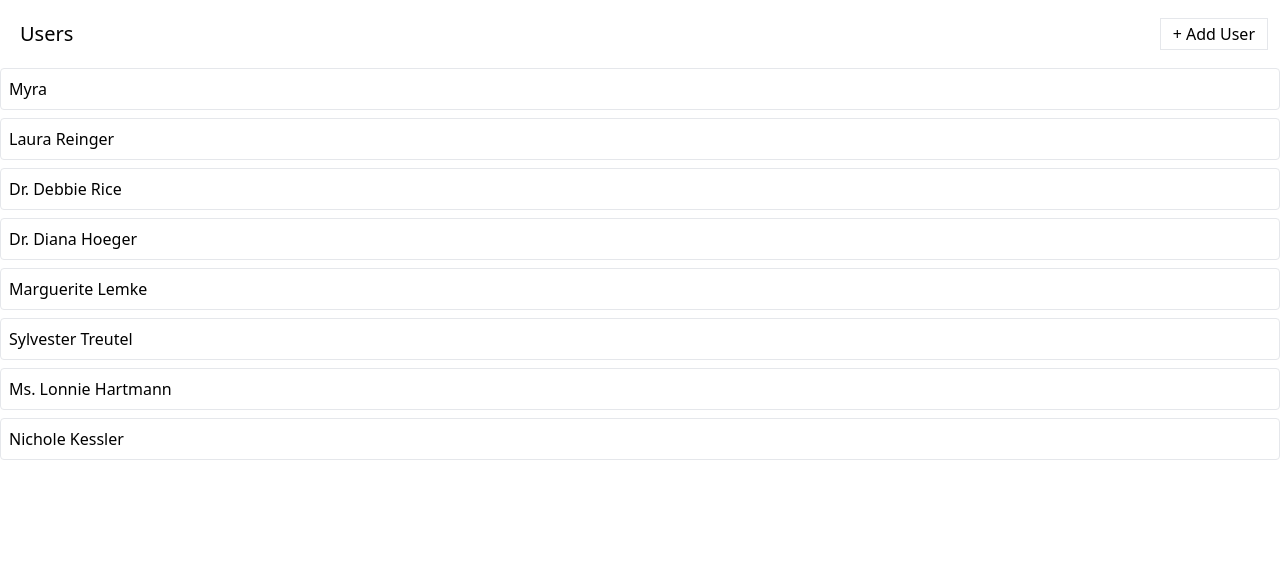
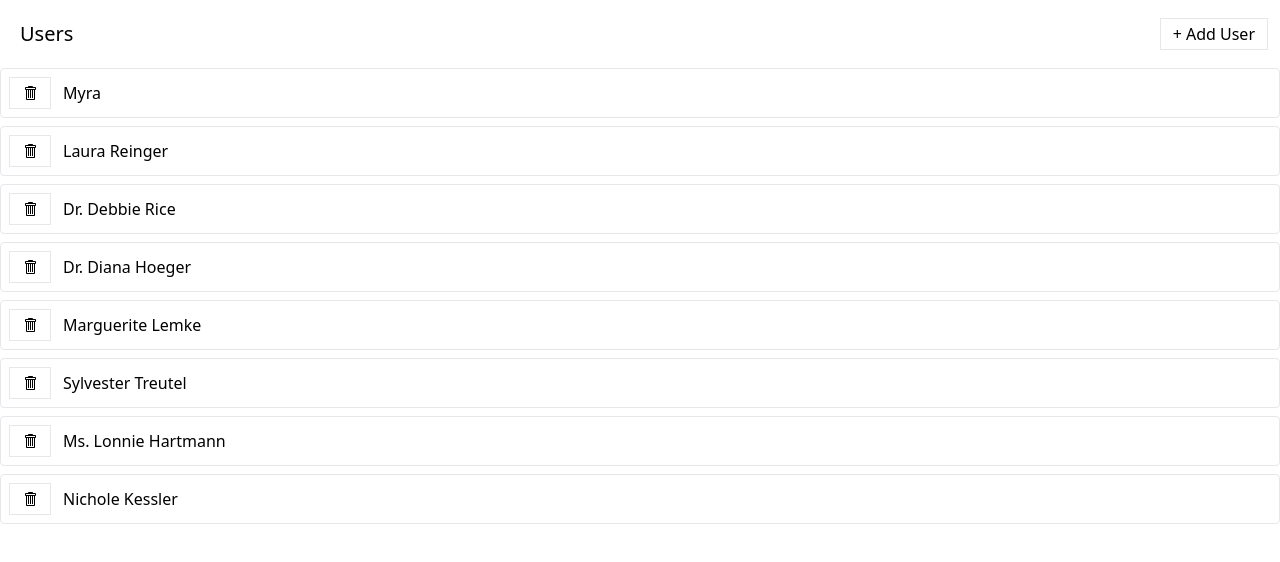
Before and after one commit to SeherKumsar/Redux_ile_Modern_React_media, a React (Create React App) app: page / in a window 1280 px wide. Shown: the top 562 px of the page. Built offline with nearby package versions, Linux system fonts and the light colour scheme; data requests are answered from the project's data file.

Commit message:
Refactoring the Component

```diff
--- a/src/components/UsersList.js
+++ b/src/components/UsersList.js
@@ -4,6 +4,7 @@
 import Button from './Button';
 import Skeleton from './Skeleton';
 import { useThunk } from '../hooks/use-thunk';
+import UsersListItem from './UsersListItem';
 
 function UsersList() {
   const [doFetchUsers, isLoadingUsers, loadingUsersError] =
@@ -21,14 +22,6 @@
     doCreateUser();
   };
 
-  // if (isLoadingUsers) {
-  //   return <Skeleton times={6} className="h-10 w-full" />;
-  // }
-
-  // if (loadingUsersError) {
-  //   return <div>Error fetching data...</div>;
-  // }
-
   let content;
   if (isLoadingUsers) {
     content = <Skeleton times={6} className="h-10 w-full" />;
@@ -36,38 +29,19 @@
     content = <div>Error fetching data...</div>;
   } else {
     content = data.map((user) => {
-      return (
-        <div key={user.id} className="mb-2 border rounded">
-          <div className="flex p-2 justify-between items-center cursor-pointer">
-            {user.name}
-          </div>
-        </div>
-      );
+      return <UsersListItem key={user.id} user={user} />;
     });
   }
-
-  // const renderedUsers = data.map((user) => {
-  //   return (
-  //     <div key={user.id} className="mb-2 border rounded">
-  //       <div className="flex p-2 justify-between items-center cursor-pointer">
-  //         {user.name}
-  //       </div>
-  //     </div>
-  //   );
-  // });
 
   return (
     <div>
       <div className="flex flex-row justify-between items-center m-3">
         <h1 className="m-2 text-xl">Users</h1>
-        {isCreatingUser ? (
-          'Creating User...'
-        ) : (
-          <Button onClick={handleUserAdd}>+ Add User</Button>
-        )}
+        <Button loading={isCreatingUser} onClick={handleUserAdd}>
+          + Add User
+        </Button>
         {creatingUserError && 'Error creating user...'}
       </div>
-      {/* {renderedUsers} */}
       {content}
     </div>
   );
--- /dev/null
+++ b/src/components/UsersListItem.js
@@ -0,0 +1,28 @@
+import { GoTrashcan } from 'react-icons/go';
+import Button from './Button';
+import { removeUser } from '../store';
+import { useThunk } from '../hooks/use-thunk';
+
+function UsersListItem({ user }) {
+  const [doRemoveUser, isLoading, error] = useThunk(removeUser);
+
+  const handleClick = () => {
+    doRemoveUser(user);
+  };
+
+  return (
+    <div className="mb-2 border rounded">
+      <div className="flex p-2 justify-between items-center cursor-pointer">
+        <div className="flex flex-row items-center justify-between">
+          <Button className="mr-3" loading={isLoading} onClick={handleClick}>
+            <GoTrashcan />
+          </Button>
+          {error && <div>Error deleting user.</div>}
+          {user.name}
+        </div>
+      </div>
+    </div>
+  );
+}
+
+export default UsersListItem;
```
